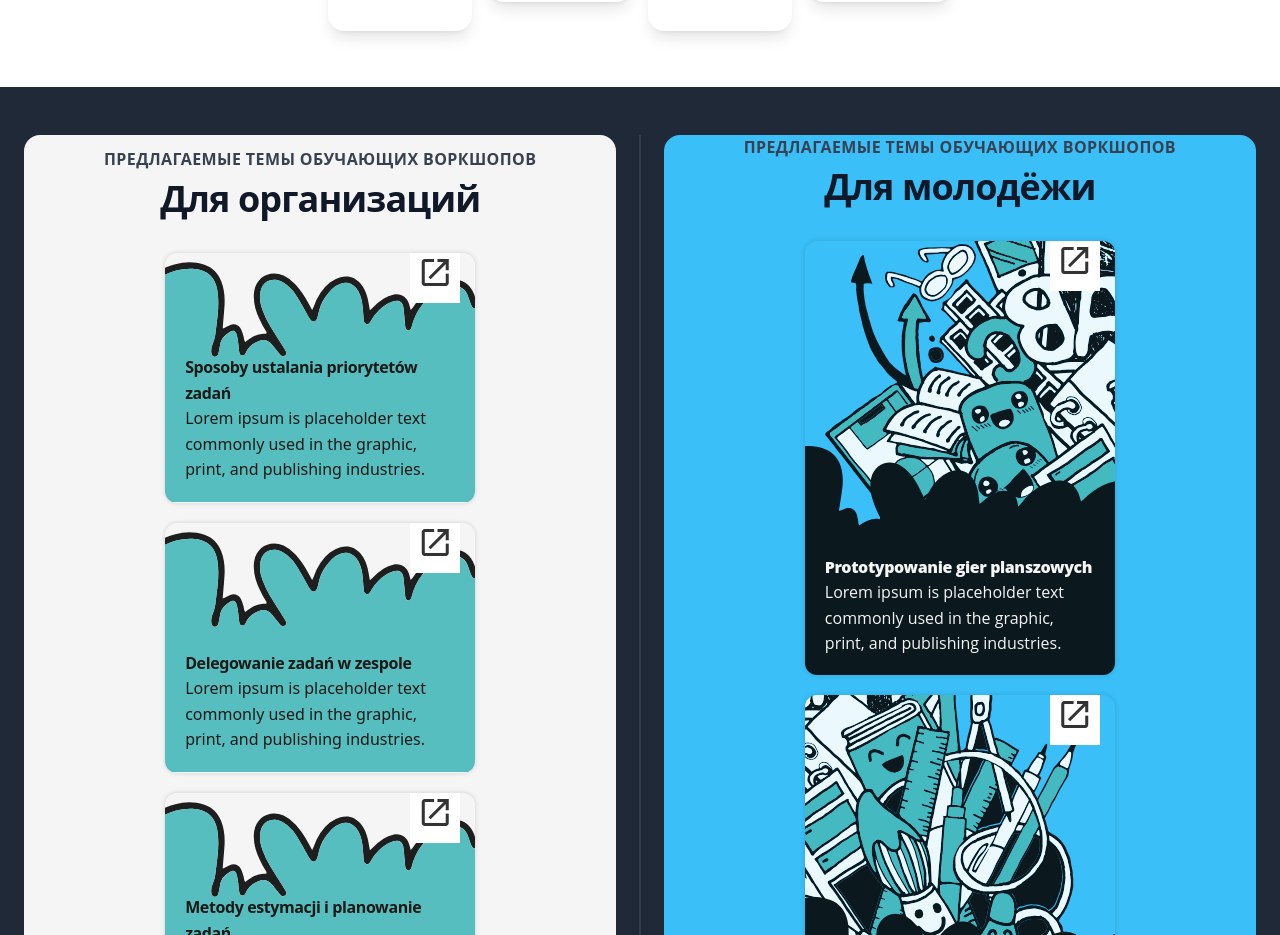
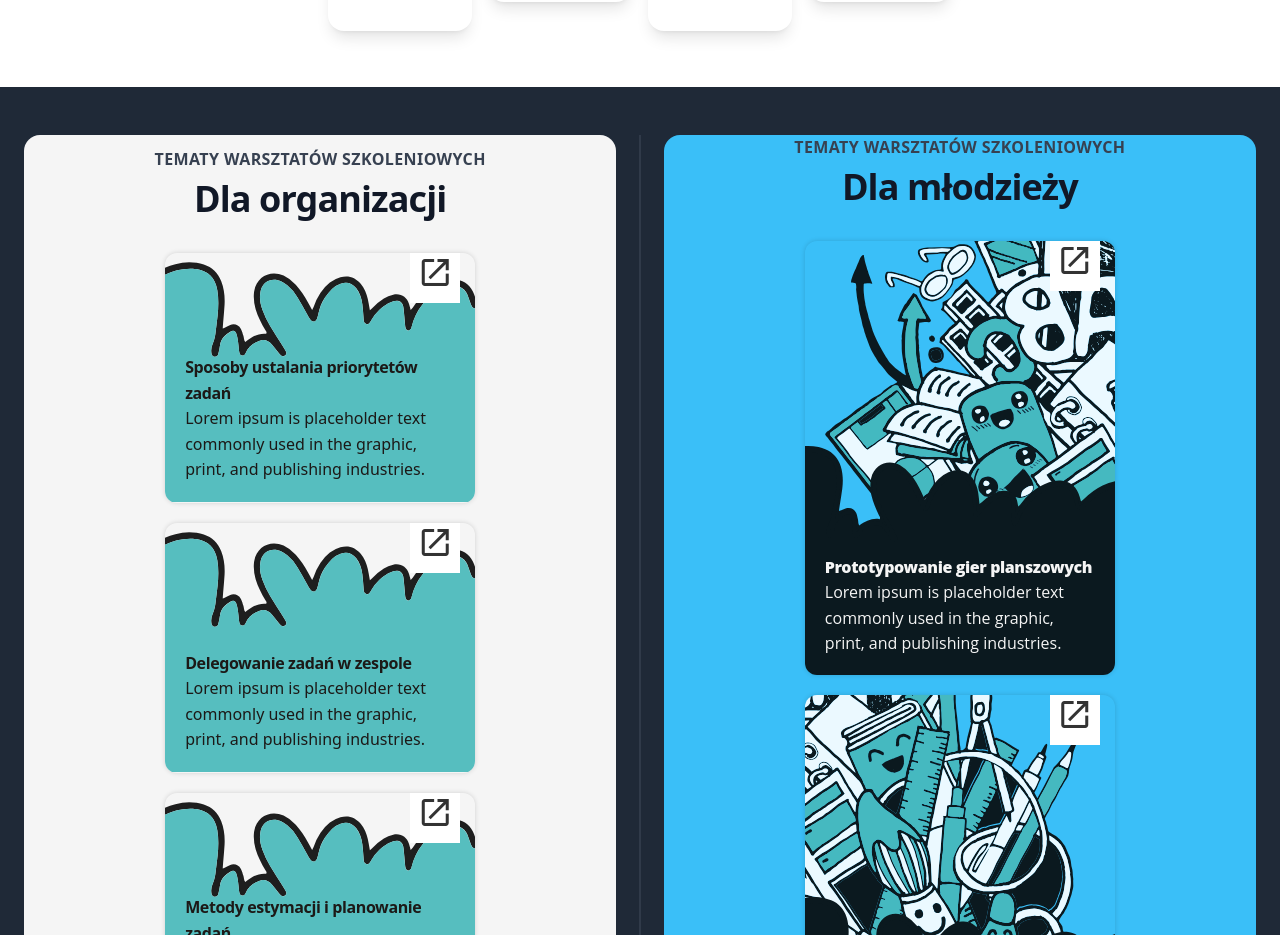
Before and after one commit to oleg-darkdev/darkdev-foundation_landing, a SvelteKit app: page / in a window 1280 px wide. Shown: the part 3120-4055 px from the top of the page. Built offline with nearby package versions, Linux system fonts and the light colour scheme.

Commit message:
refactoring components structure

```diff
--- a/src/routes/+page.svelte
+++ b/src/routes/+page.svelte
@@ -1,14 +1,20 @@
 <script>
-  import { ProjectCard, CoordinatorCard, StatCard, WorkshopImgDarkCard, WorkshopImgLightCard} from '../components/entities'
-  import {Faq, Footer, Header, GoalsList, Carousel, Gallery } from '../components/widgets'
+	import {
+		ProjectCard,
+		CoordinatorCard,
+		StatCard,
+		WorkshopImgDarkCard,
+		WorkshopImgLightCard
+	} from '../components/entities';
+	import { Faq, Footer, Header, GoalsList, Carousel, Gallery } from '../components/widgets';
 	import { faqList, projects, stats, noOrgsWorkshops, orgWorkshopsList } from '../data';
 </script>
 
 <Header />
-<section class="banner-bg md:hero lg:hero xl:hero " />
+<section class="banner-bg md:hero lg:hero xl:hero" />
 
-<section class="cards-wrapper flex flex min-h-screen flex-col items-center bg-gray-900 ">
-	<div id="projects" class="flex w-full flex-col items-center pb-12 pt-12 pr-1 pl-1">
+<section class="cards-wrapper flex flex min-h-screen flex-col items-center bg-gray-900">
+	<div id="projects" class="flex w-full flex-col items-center pb-12 pl-1 pr-1 pt-12">
 		<h2 class="mb-2 text-center text-5xl font-bold tracking-tight text-info">
 			Our social projects
 		</h2>
@@ -19,10 +25,10 @@
 	<Carousel {projects} />
 </section>
 
-<section class="w-12/12 z-20 mx-auto min-h-screen  bg-white px-6 pt-12 pb-12">
+<section class="w-12/12 z-20 mx-auto min-h-screen bg-white px-6 pb-12 pt-12">
 	<GoalsList />
 
-	<div class="flex flex-row flex-wrap  justify-center">
+	<div class="flex flex-row flex-wrap justify-center">
 		<a name="contact" />
 		{#each stats as stat}
 			<StatCard {stat} />
@@ -38,19 +44,20 @@
 	<CoordinatorCard />
 </section> -->
 
-<section class="bg-gray-800 py-12 px-6">
-	<div class="flex w-full flex-col lg:flex-row">
+<section class="bg-gray-800 px-6 py-12">
+
+	<div id='offer' class="flex w-full flex-col lg:flex-row">
 		<!-- bg-base-300 -->
 		<div class="card rounded-box grid h-auto w-6/12 flex-grow place-items-center bg-neutral-100">
 			<div class="">
 				<div id="workshops-" class="mb-6 text-center">
 					<h2 class="text-base font-semibold uppercase tracking-wide text-gray-700">
-						предлагаемые темы обучающих воркшопов
+						Tematy warsztatów szkoleniowych
 					</h2>
 					<p
-						class="mt-2 text-3xl font-extrabold leading-8 tracking-tight text-gray-900  sm:text-4xl"
+						class="mt-2 text-3xl font-extrabold leading-8 tracking-tight text-gray-900 sm:text-4xl"
 					>
-						Для организаций
+						Dla organizacji
 					</p>
 				</div>
 
@@ -65,10 +72,10 @@
 		<div class="card rounded-box grid h-auto w-6/12 flex-grow place-items-center bg-info">
 			<div id="workshops-" class="mb-6 text-center">
 				<h2 class="text-base font-semibold uppercase tracking-wide text-gray-700">
-					предлагаемые темы обучающих воркшопов
+					Tematy warsztatów szkoleniowych
 				</h2>
-				<p class="mt-2 text-3xl font-extrabold leading-8 tracking-tight text-gray-900  sm:text-4xl">
-					Для молодёжи
+				<p class="mt-2 text-3xl font-extrabold leading-8 tracking-tight text-gray-900 sm:text-4xl">
+					Dla młodzieży
 				</p>
 			</div>
 
@@ -86,7 +93,7 @@
 						lorem imosum
 					</h2> -->
 	<p
-		class="mb-4 text-center text-3xl font-extrabold leading-8 tracking-tight text-info  sm:text-4xl"
+		class="mb-4 text-center text-3xl font-extrabold leading-8 tracking-tight text-info sm:text-4xl"
 	>
 		Zdjęcia z naszych wydarzeń
 	</p>
@@ -94,7 +101,7 @@
 	<Gallery />
 </section>
 
-<section id="faq" class="flex min-h-screen flex-col items-center justify-center bg-gray-900  pb-12">
+<section id="faq" class="flex min-h-screen flex-col items-center justify-center bg-gray-900 pb-12">
 	<Faq {faqList} />
 </section>
 
```
